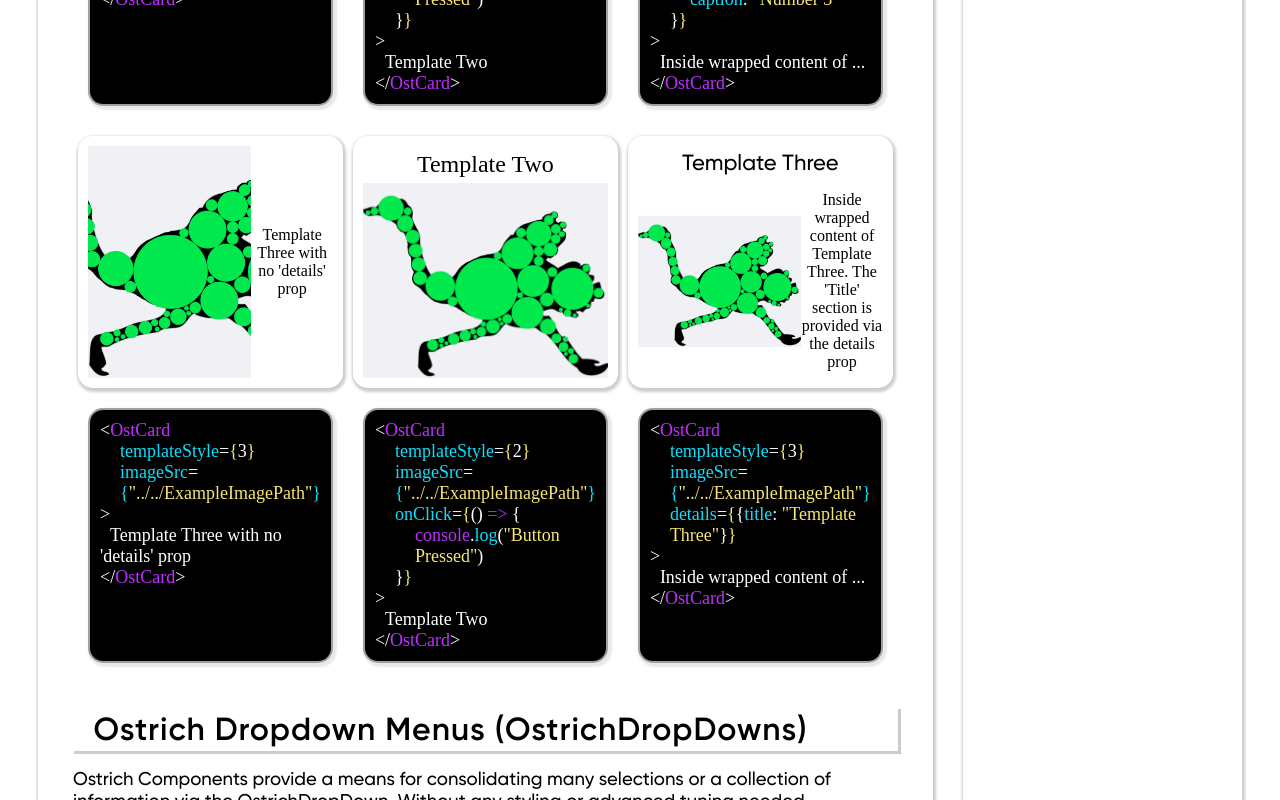
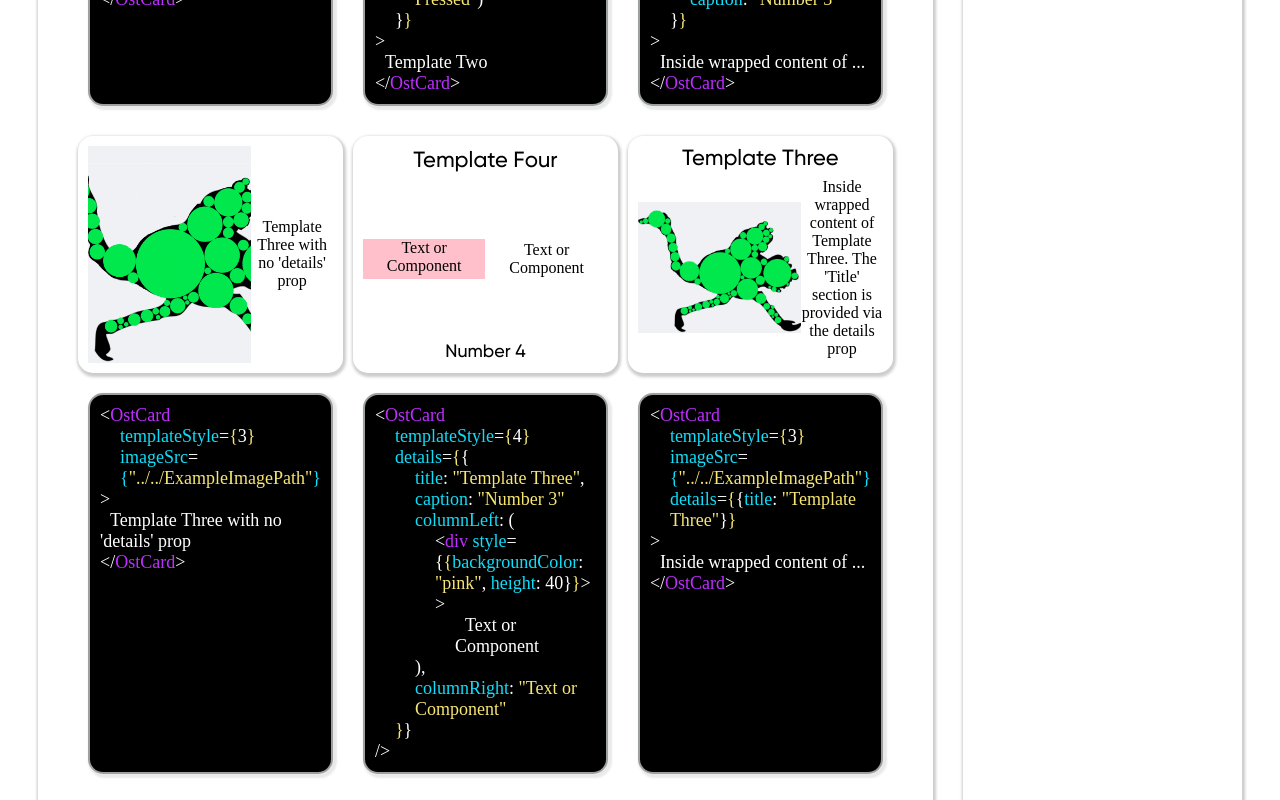
Before and after one commit to NLanese/the-codex, a Next.js app: page /showcases/ostrich-components/ostrich-showcase in a window 1280 px wide. Shown: the part 1600-2400 px from the top of the page. Built offline with nearby package versions, Linux system fonts and the light colour scheme.

Commit message:
more templates and showcase

```diff
--- a/OstrichComponents/Format/OstCard.js
+++ b/OstrichComponents/Format/OstCard.js
@@ -303,6 +303,93 @@ export const OstCard =({
             )
         }
 
+        // Template Four
+        const TemplateFourRender = () => {
+            return(
+                <div style={{
+                    ...completeStyle(true),
+                    display: 'flex', flexDirection: 'column',
+                    minHeight: 100, paddingBottom: 10,
+                    overflow: 'hidden',
+                }}
+                onMouseDown={() =>{
+                    if (onClick){
+                        setIsPressed(true)
+                    }
+                }}
+                onMouseUp={() => setIsPressed(false)}
+                onMouseLeave={() => {
+                    setIsPressed(false);
+                    setIsHovered(false);
+                }}
+                onMouseEnter={() => {
+                    if (onClick){
+                        setIsHovered(true)
+                    }
+                }}
+                onClick={(details) => {
+                    if (onClick){
+                        setIsPressed(false);
+                        onClick(details);
+                    }
+                }}>
+                    {/* Title  */}
+                    {details?.title ? (
+                        <div style={{
+                        display: 'flex',
+                        flex: 2,
+                        justifyContent: 'center', alignItems: 'center',
+                        fontSize: (details?.fontSize ? details.fontSize : 22),
+                        fontFamily : (details?.fontFamily ? details.fontFamily : "Gilroy"),
+                        }}>
+                            {details?.title}
+                        </div>
+                    ) : null
+                    }
+
+                    {/* Content */}
+                    <div style={{
+                    display: 'flex', flex: 10,
+                    justifyContent: 'center', alignItems: 'row',
+                    }}>
+                        <div style={{ display: 'flex',
+                        flex: 6,
+                        paddingBottom: 5, paddingTop: 5, textAlign: 'center',
+                        justifyContent: 'center',
+                        alignItems: 'center',
+                        }}>
+                            {details?.columnLeft}
+                        </div>
+                        <div style={{ display: 'flex',
+                        flex: 6,
+                        paddingBottom: 5, paddingTop: 5, textAlign: 'center',
+                        justifyContent: 'center',
+                        alignItems: 'center',
+                        }}>
+                            {details?.columnRight}
+                        </div>
+                    </div>
+
+                    {/* Title  */}
+                    {details?.caption ?
+                        (
+                        <div style={{
+                        display: 'flex',
+                        flex: 1,
+                        justifyContent: 'center', alignItems: 'center',
+                        fontSize: (details?.fontSize ? details.fontSize : 18),
+                        fontFamily : (details?.fontFamily ? details.fontFamily : "Gilroy"),
+                        }}>
+                            {details?.caption}
+                        </div>
+                        )
+                        :
+                        null
+                    }
+                </div>
+            )
+        }
+
     /////////////////
     // Main Render //
     /////////////////
--- a/pages/showcases/ostrich-components/ostrich-showcase.js
+++ b/pages/showcases/ostrich-components/ostrich-showcase.js
@@ -392,13 +392,21 @@ export default function OstrichShowcase() {
                             Template Three with no 'details' prop
                         </OstCard>
                         <OstCard
-                            templateStyle={2}
-                            imageSrc={OstCompImg}
+                            templateStyle={4}
                             style={{width: '30%', margin: 5}}
                             onClick={() => {  console.log("Button Pressed") }}
-                        >
-                            Template Two
-                        </OstCard>
+                            details={{
+                                title: "Template Four",
+                                caption: "Number 4",
+                                columnRight: "Text or Component",
+                                columnLeft: (
+                                    <div style={{backgroundColor: 'pink', height: 40}}>
+                                        Text or Component
+                                    </div>
+                                )
+                            }}
+                        />
+
                         <OstCard
                             templateStyle={3}
                             imageSrc={OstCompImg}
@@ -449,7 +457,7 @@ export default function OstrichShowcase() {
                         </p>
                     </div>
 
-                    {/* Template Two */}
+                    {/* Template Four */}
                     <div style={{...Styles.Sections.simpleLessonCode, width: '30%'}}>
                         <p style={{...Styles.Code.code, fontSize: 18}}>
                             <span style={Styles.Code.reg}>{"<"}</span>
@@ -459,46 +467,66 @@ export default function OstrichShowcase() {
                             <span style={Styles.Code.var}>templateStyle</span>
                             <span style={Styles.Code.reg}>=</span>
                             <span style={Styles.Code.str}>{"{"}</span>
-                            <span style={Styles.Code.reg}>{2}</span>
+                            <span style={Styles.Code.reg}>{4}</span>
                             <span style={Styles.Code.str}>{"}"}</span>
                         </p>
                         <p style={{...Styles.Code.code, fontSize: 18, marginLeft: 20}}>
-                            <span style={Styles.Code.var}>imageSrc</span>
-                            <span style={Styles.Code.reg}>=</span>
-                            <span style={Styles.Code.var}>{"{"}</span>
-                            <span style={Styles.Code.str}>"../../ExampleImagePath"</span>
-                            <span style={Styles.Code.var}>{"}"}</span>
-                        </p>
-                        <p style={{...Styles.Code.code, fontSize: 18, marginLeft: 20}}>
-                            <span style={Styles.Code.var}>onClick</span>
+                            <span style={Styles.Code.var}>details</span>
                             <span style={Styles.Code.reg}>=</span>
                             <span style={Styles.Code.str}>{"{"}</span>
-                            <span style={Styles.Code.reg}>()</span>
-                            <span style={Styles.Code.keyword}>{" => "}</span>
                             <span style={Styles.Code.reg}>{"{"}</span>
                         </p>
                         <p style={{...Styles.Code.code, fontSize: 18, marginLeft: 40}}>
-                            <span style={Styles.Code.keyword}>console</span>
-                            <span style={Styles.Code.reg}>.</span>
-                            <span style={Styles.Code.var}>log</span>
-                            <span style={Styles.Code.reg}>(</span>
-                            <span style={Styles.Code.str}>"Button Pressed"</span>
-                            <span style={Styles.Code.reg}>)</span>
+                            <span style={Styles.Code.var}>title</span>
+                            <span style={Styles.Code.reg}>: </span>
+                            <span style={Styles.Code.str}>"Template Three"</span>
+                            <span style={Styles.Code.reg}>, </span>
+                            <span style={Styles.Code.var}>caption</span>
+                            <span style={Styles.Code.reg}>: </span>
+                            <span style={Styles.Code.str}>"Number 3"</span>
+                        </p>
+                        <p style={{...Styles.Code.code, fontSize: 18, marginLeft: 40}}>
+                            <span style={Styles.Code.var}>columnLeft</span>
+                            <span style={Styles.Code.reg}>: (</span>
+                        </p>
+                        <p style={{...Styles.Code.code, fontSize: 18, marginLeft: 60}}>
+                            <span style={Styles.Code.reg}>{"<"}</span>
+                            <span style={Styles.Code.keyword}>div </span>
+                            <span style={Styles.Code.var}>style</span>
+                            <span style={Styles.Code.reg}>= </span>
+                            <span style={Styles.Code.reg}>{"{"}</span>
+                            <span style={Styles.Code.str}>{"{"}</span>
+                            <span style={Styles.Code.var}>backgroundColor</span>
+                            <span style={Styles.Code.reg}>: </span>
+                            <span style={Styles.Code.str}>"pink"</span>
+                            <span style={Styles.Code.reg}>, </span>
+                            <span style={Styles.Code.var}>height</span>
+                            <span style={Styles.Code.reg}>: </span>
+                            <span style={Styles.Code.reg}>40</span>
+                            <span style={Styles.Code.reg}>{"}"}</span>
+                            <span style={Styles.Code.str}>{"}"}</span>
+                            <span style={Styles.Code.reg}>{">"}</span>
+                        </p>
+                        <p style={{...Styles.Code.code, fontSize: 18, marginLeft: 60}}>
+                            <span style={Styles.Code.reg}>{">"}</span>
+                        </p>
+                        <p style={{...Styles.Code.code, fontSize: 18, marginLeft: 80}}>
+                            <span style={{...Styles.Code.reg, marginLeft: 10}}>Text or Component</span>
+                        </p>
+                        <p style={{...Styles.Code.code, fontSize: 18, marginLeft: 40}}>
+                            <span style={Styles.Code.reg}>),</span>
+                        </p>
+                        <p style={{...Styles.Code.code, fontSize: 18, marginLeft: 40}}>
+                            <span style={Styles.Code.var}>columnRight</span>
+                            <span style={Styles.Code.reg}>: </span>
+                            <span style={Styles.Code.str}>"Text or Component" </span>
                         </p>
                         <p style={{...Styles.Code.code, fontSize: 18, marginLeft: 20}}>
+                            <span style={Styles.Code.str}>{"}"}</span>
                             <span style={Styles.Code.reg}>{"}"}</span>
-                            <span style={Styles.Code.str}>{"}"}</span>
                         </p>
                         <p style={{...Styles.Code.code, fontSize: 18}}>
-                            <span style={Styles.Code.reg}>{">"}</span>
-                        </p>
-                        <p style={{...Styles.Code.code, fontSize: 18}}>
-                            <span style={{...Styles.Code.reg, marginLeft: 10}}>Template Two</span>
-                        </p>
-                        <p style={{...Styles.Code.code, fontSize: 18}}>
-                            <span style={Styles.Code.reg}>{"</"}</span>
-                            <span style={Styles.Code.keyword}>OstCard</span>
-                            <span style={Styles.Code.reg}>{">"}</span>
+                            <span style={Styles.Code.reg}>{"/>"}</span>
                         </p>
                     </div>
 
```
